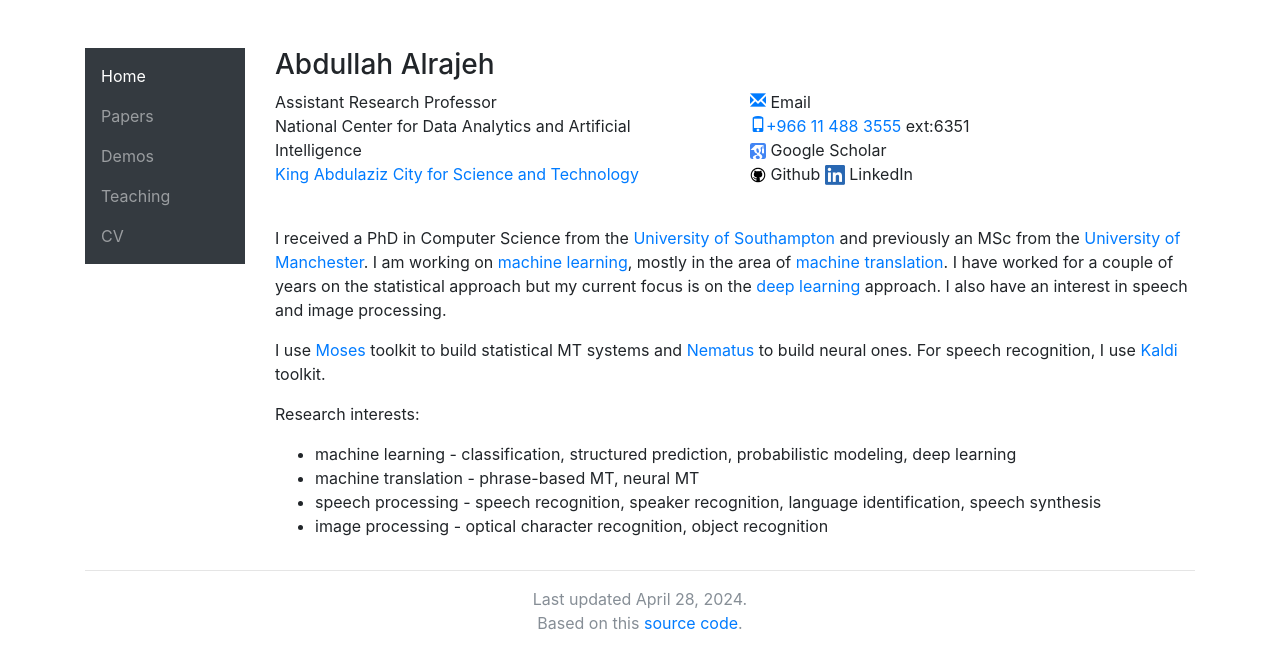
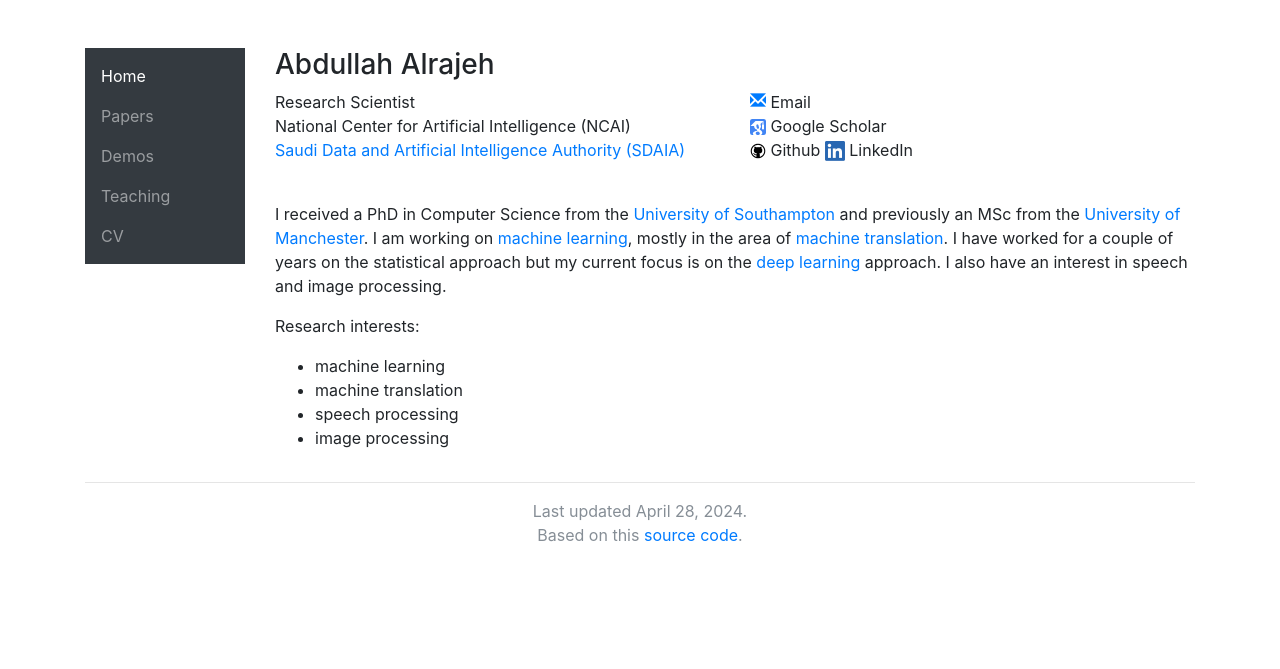
Before and after one commit to asrajeh/asrajeh.github.io, a Jekyll site: the page built from index.html, in a window 1280 px wide. Shown: the top 669 px of the page. Built offline with Jekyll 4.4.1, drawn with Linux system fonts in a browser that asks for light colours; nearby versions of some CDN libraries.

Commit message:
Update index.html

```diff
--- a/index.html
+++ b/index.html
@@ -11,14 +11,13 @@ title: Abdullah Alrajeh
   <div class="row">
     <div class="col-sm-6">
       <address>
-        Assistant Research Professor<br/>
-        National Center for Data Analytics and Artificial Intelligence<br/>
-        <a href="https://www.kacst.edu.sa/">King Abdulaziz City for Science and Technology</a><br/>
+        Research Scientist<br/>
+        National Center for Artificial Intelligence (NCAI)<br/>
+        <a href="https://sdaia.gov.sa">Saudi Data and Artificial Intelligence Authority (SDAIA)</a><br/>
       </address>
     </div>
     <div class="col-sm-4">
-      <a href="mailto:asrajeh@kacst.edu.sa"><span class="glyphicon glyphicon-envelope"></span></a> Email<br/>
-      <a href="tel:+966-11-4883555"><span class="glyphicon glyphicon-phone"></span>+966 11 488 3555</a> ext:6351<br/>
+      <a href="mailto:arajeh@sdaia.gov.sa"><span class="glyphicon glyphicon-envelope"></span></a> Email<br/>
       <a href="https://scholar.google.com/citations?user=WFoESzoAAAAJ">
         <img src="img/ico/gs.png" alt=""/>
       </a> Google Scholar<br/>
@@ -43,18 +42,12 @@ approach. I also have an interest in speech and image processing.
 </p>
 
 <p>
-I use <a href="http://www.statmt.org/moses/">Moses</a> toolkit to build statistical MT systems and
-<a href="https://github.com/EdinburghNLP/nematus">Nematus</a> to build neural ones. For speech recognition, I use
-<a href="http://kaldi-asr.org/">Kaldi</a> toolkit.
-</p>
-
-<p>
  Research interests:
 <ul>
-  <li>machine learning - classification, structured prediction, probabilistic modeling, deep learning</li>
-  <li>machine translation - phrase-based MT, neural MT</li>
-  <li>speech processing - speech recognition, speaker recognition, language identification, speech synthesis</li>
-  <li>image processing - optical character recognition, object recognition</li>
+  <li>machine learning</li>
+  <li>machine translation</li>
+  <li>speech processing</li>
+  <li>image processing</li>
 </ul>
 
 </p>
```
